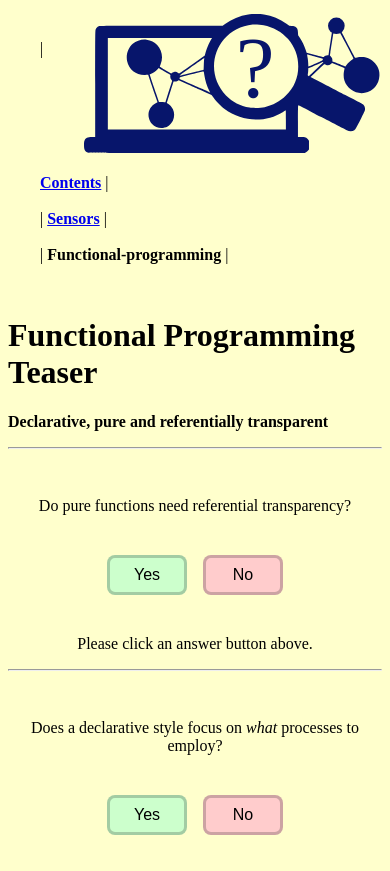
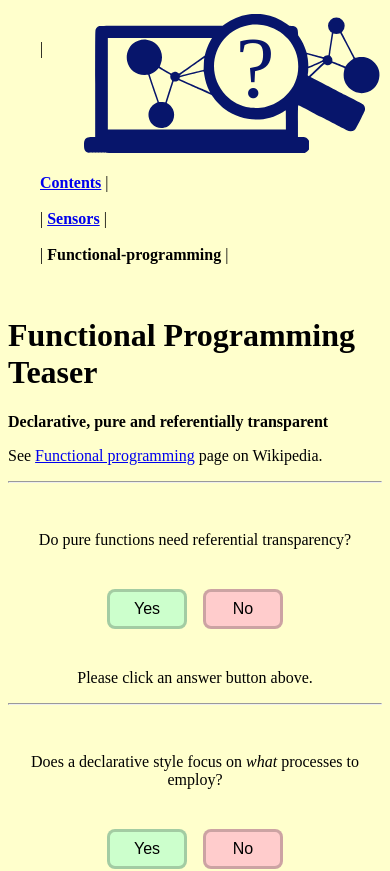
Before and after one commit to martinmphil/training_via_js, a Vue app: page /#/functional-programming in a window 390 px wide. Shown: the top 871 px of the page. Built offline with nearby package versions, Linux system fonts and the light colour scheme.

Commit message:
responsive web design for answer buttons

```diff
--- a/src/components/SensorsExercisesResponses.vue
+++ b/src/components/SensorsExercisesResponses.vue
@@ -64,6 +64,11 @@ export default {
   cursor: pointer;
   box-shadow: 0.4em 0.4em 0.5em 0.1em rgba(0,0,0,0.5);
 }
+@media screen and (max-width: 30em) {
+  .answerBttn {
+    width: 100%;
+  }
+}
 
 .correctUserAnswer {
   background-color: white;
--- a/src/views/FunctionalProgramming.vue
+++ b/src/views/FunctionalProgramming.vue
@@ -2,6 +2,11 @@
   <div class="functional-programming">
     <h1>Functional Programming Teaser</h1>
     <p class="tagline">Declarative, pure and referentially transparent</p>
+    <p>
+      See
+      <a href="https://en.wikipedia.org/wiki/Functional_programming">Functional programming</a>
+      page on Wikipedia.
+    </p>
     <hr>
 
     <div v-for="item in questionData" :key="item.questionCode">
--- a/vue.config.js
+++ b/vue.config.js
@@ -1,3 +1,9 @@
 module.exports = {
-  publicPath: 'joy'
+  publicPath: 'js',
+  outputDir: undefined,
+  assetsDir: undefined,
+  runtimeCompiler: undefined,
+  productionSourceMap: undefined,
+  parallel: undefined,
+  css: undefined
 }
```
